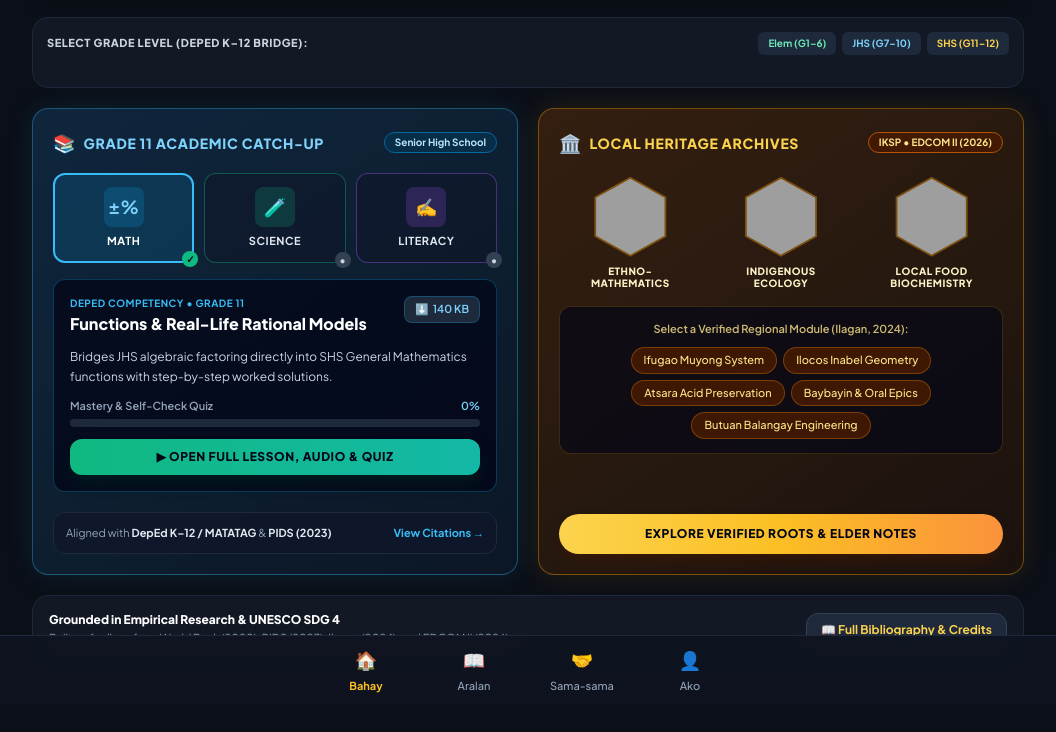
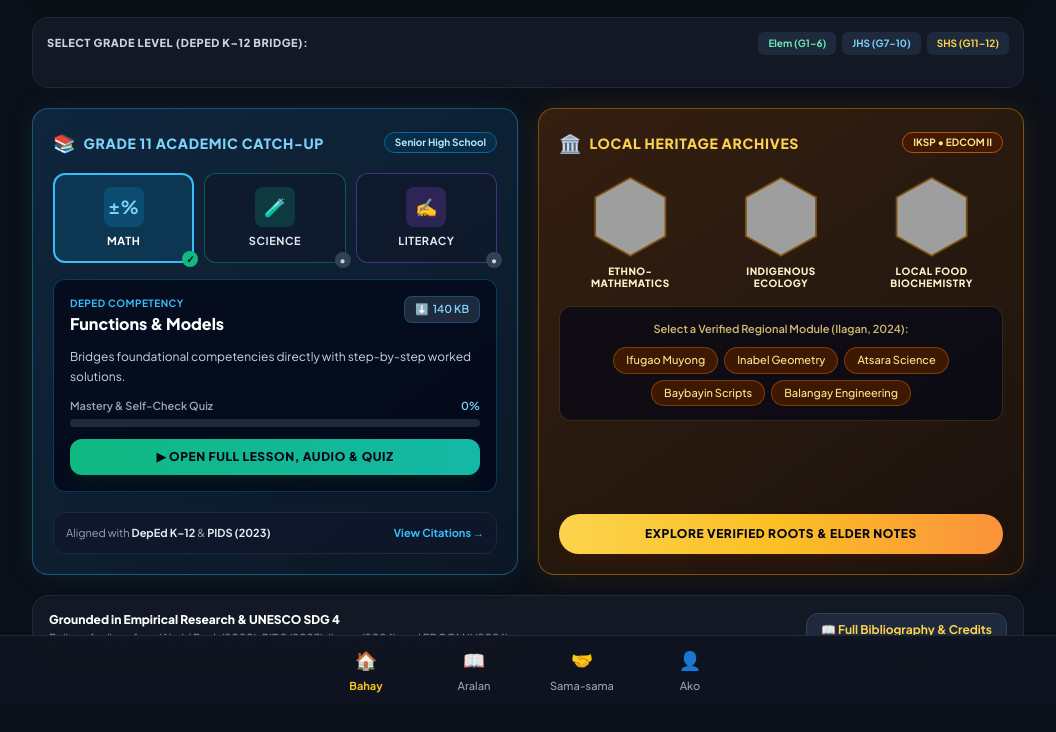
Before and after one commit to ajsilvestre25-max/Kultura-Aral, a plain HTML site: page index.html in a window 1280 px wide. Shown: the part 96-828 px from the top of the page, without its empty margins (112-1168 px from the left). Drawn offline with nearby package versions, Linux system fonts and the light colour scheme; grey boxes are pictures that could not be loaded.

Commit message:
Update index.html

```diff
--- a/index.html
+++ b/index.html
@@ -50,7 +50,7 @@
                 </div>
             </div>
 
-            <!-- Interactive Offline Mode & Saved Progress Pill -->
+            <!-- Offline Mode Pill -->
             <button id="offlineToggleBtn" onclick="toggleOfflineCache()" class="flex items-center gap-2.5 bg-gradient-to-r from-amber-600/90 to-orange-600/90 hover:from-amber-500 hover:to-orange-500 border border-amber-400/50 text-white px-3.5 py-2 rounded-xl text-left transition shadow-md cursor-pointer">
                 <span id="offlineIcon" class="text-base">🛡️</span>
                 <div>
@@ -64,7 +64,7 @@
             </button>
         </header>
 
-        <!-- GRADE 1–12 INTERACTIVE SELECTOR BAR -->
+        <!-- GRADE 1–12 SELECTOR BAR -->
         <section class="bg-[#121824] border border-slate-800 rounded-2xl p-3.5 space-y-2.5">
             <div class="flex flex-wrap items-center justify-between gap-2">
                 <span class="text-[11px] font-extrabold uppercase tracking-wider text-slate-300">Select Grade Level (DepEd K–12 Bridge):</span>
@@ -74,16 +74,15 @@
                     <button onclick="jumpStage(11)" class="px-2.5 py-1 rounded-md bg-slate-800 hover:bg-slate-700 text-amber-300 cursor-pointer">SHS (G11–12)</button>
                 </div>
             </div>
-            <!-- Scrollable Grade 1 to 12 Pills -->
             <div id="gradeSelector" class="flex items-center gap-2 overflow-x-auto no-scrollbar py-1">
-                <!-- Populated dynamically via JS for Grades 1-12 -->
+                <!-- Dynamically populated via JavaScript -->
             </div>
         </section>
 
         <!-- Dual Feature Grid -->
         <div id="mainGrid" class="grid grid-cols-1 lg:grid-cols-2 gap-5">
 
-            <!-- LEFT CARD: VERIFIED ACADEMIC CATCH-UP (GRADES 1-12) -->
+            <!-- LEFT CARD: ACADEMIC CATCH-UP -->
             <section id="academicSection" class="card-academic rounded-2xl p-5 flex flex-col justify-between space-y-5">
                 <div class="space-y-4">
                     <div class="flex items-center justify-between gap-2">
@@ -96,7 +95,7 @@
                         </span>
                     </div>
 
-                    <!-- 3 Subject Selector Tiles -->
+                    <!-- 3 Subject Tiles -->
                     <div class="grid grid-cols-3 gap-2.5">
                         <button onclick="selectSubject('math')" id="sub-math" class="subject-btn group relative bg-sky-900/50 border-2 border-sky-400 rounded-xl p-3 flex flex-col items-center justify-center gap-1.5 transition cursor-pointer">
                             <div class="w-10 h-10 rounded-lg bg-sky-500/20 flex items-center justify-center text-sky-300 font-bold text-lg">±%</div>
@@ -121,8 +120,8 @@
                     <div class="bg-slate-950/75 border border-sky-500/30 rounded-xl p-4 space-y-3">
                         <div class="flex items-start justify-between gap-2">
                             <div>
-                                <p id="featuredCode" class="text-[10px] font-bold uppercase tracking-wider text-sky-400">DepEd Competency • Grade 11</p>
-                                <h3 id="featuredTitle" class="text-base font-extrabold text-white leading-snug mt-0.5">Functions & Real-Life Rational Models</h3>
+                                <p id="featuredCode" class="text-[10px] font-bold uppercase tracking-wider text-sky-400">DepEd Competency</p>
+                                <h3 id="featuredTitle" class="text-base font-extrabold text-white leading-snug mt-0.5">Functions & Models</h3>
                             </div>
                             <button onclick="downloadActiveLesson()" id="downloadChip" class="flex items-center gap-1 bg-slate-800 hover:bg-slate-700 text-sky-300 border border-sky-500/30 px-2.5 py-1 rounded-lg text-[11px] font-semibold transition shrink-0 cursor-pointer">
                                 <span>⬇️</span> <span id="featuredSize">140 KB</span>
@@ -130,7 +129,7 @@
                         </div>
 
                         <p id="featuredShortDesc" class="text-xs text-slate-300 leading-relaxed">
-                            Bridges JHS algebraic factoring directly into SHS General Mathematics functions with step-by-step worked solutions.
+                            Bridges foundational competencies directly with step-by-step worked solutions.
                         </p>
 
                         <!-- Progress Bar -->
@@ -150,14 +149,13 @@
                     </div>
                 </div>
 
-                <!-- Source Credit Footer inside Academic Card -->
                 <div class="bg-slate-900/80 border border-slate-800 rounded-xl p-3 flex items-center justify-between gap-2 text-[11px]">
-                    <span class="text-slate-400">Aligned with <strong class="text-slate-200">DepEd K–12 / MATATAG</strong> & <strong class="text-slate-200">PIDS (2023)</strong></span>
+                    <span class="text-slate-400">Aligned with <strong class="text-slate-200">DepEd K–12</strong> & <strong class="text-slate-200">PIDS (2023)</strong></span>
                     <button onclick="openCitationsModal()" class="text-sky-400 hover:underline font-bold shrink-0 cursor-pointer">View Citations →</button>
                 </div>
             </section>
 
-            <!-- RIGHT CARD: VERIFIED LOCAL HERITAGE ARCHIVES -->
+            <!-- RIGHT CARD: LOCAL HERITAGE ARCHIVES -->
             <section id="heritageSection" class="card-heritage rounded-2xl p-5 flex flex-col justify-between space-y-5">
                 <div class="space-y-4">
                     <div class="flex items-center justify-between gap-2">
@@ -166,53 +164,41 @@
                             <h2 class="font-extrabold text-sm tracking-wider uppercase text-amber-300">Local Heritage Archives</h2>
                         </div>
                         <span class="text-[10px] font-bold text-amber-200 bg-amber-950/90 px-2.5 py-0.5 rounded-full border border-amber-700">
-                            IKSP • EDCOM II (2026)
+                            IKSP • EDCOM II
                         </span>
                     </div>
 
-                    <!-- 3 Hexagonal Cultural Badges -->
                     <div class="grid grid-cols-3 gap-2 pt-1">
                         <button onclick="openHeritageStory('inabel')" class="flex flex-col items-center text-center group cursor-pointer">
                             <div class="w-20 h-20 hex-clip bg-amber-500/40 p-0.5 transition transform group-hover:scale-105">
-                                <img src="https://images.unsplash.com/photo-1606760227091-3dd870d97f1d?auto=format&fit=crop&w=300&q=80" alt="Inabel Weaving" class="w-full h-full object-cover hex-clip">
+                                <img src="https://images.unsplash.com/photo-1606760227091-3dd870d97f1d?auto=format&fit=crop&w=300&q=80" alt="Inabel" class="w-full h-full object-cover hex-clip">
                             </div>
                             <span class="mt-2 text-[10px] font-extrabold uppercase tracking-wider text-amber-100 leading-tight">Ethno-<br>Mathematics</span>
                         </button>
 
                         <button onclick="openHeritageStory('muyong')" class="flex flex-col items-center text-center group cursor-pointer">
                             <div class="w-20 h-20 hex-clip bg-amber-500/40 p-0.5 transition transform group-hover:scale-105">
-                                <img src="https://images.unsplash.com/photo-1500382017468-9049fed747ef?auto=format&fit=crop&w=300&q=80" alt="Ifugao Muyong" class="w-full h-full object-cover hex-clip">
+                                <img src="https://images.unsplash.com/photo-1500382017468-9049fed747ef?auto=format&fit=crop&w=300&q=80" alt="Muyong" class="w-full h-full object-cover hex-clip">
                             </div>
                             <span class="mt-2 text-[10px] font-extrabold uppercase tracking-wider text-amber-100 leading-tight">Indigenous<br>Ecology</span>
                         </button>
 
                         <button onclick="openHeritageStory('atsara')" class="flex flex-col items-center text-center group cursor-pointer">
                             <div class="w-20 h-20 hex-clip bg-amber-500/40 p-0.5 transition transform group-hover:scale-105">
-                                <img src="https://images.unsplash.com/photo-1518509562904-e7ef99cdcc86?auto=format&fit=crop&w=300&q=80" alt="Food Science" class="w-full h-full object-cover hex-clip">
+                                <img src="https://images.unsplash.com/photo-1518509562904-e7ef99cdcc86?auto=format&fit=crop&w=300&q=80" alt="Atsara" class="w-full h-full object-cover hex-clip">
                             </div>
                             <span class="mt-2 text-[10px] font-extrabold uppercase tracking-wider text-amber-100 leading-tight">Local Food<br>Biochemistry</span>
                         </button>
                     </div>
 
-                    <!-- Interactive Verified Modules -->
                     <div class="bg-slate-950/65 border border-amber-500/20 rounded-xl p-3.5 space-y-2.5">
                         <p class="text-[11px] text-amber-200/80 font-semibold text-center">Select a Verified Regional Module (Ilagan, 2024):</p>
                         <div class="flex flex-wrap justify-center gap-1.5">
-                            <button onclick="openHeritageStory('muyong')" class="px-3 py-1 rounded-full text-[11px] font-medium bg-amber-950/90 hover:bg-amber-800 text-amber-200 border border-amber-600/40 transition cursor-pointer">
-                                Ifugao Muyong System
-                            </button>
-                            <button onclick="openHeritageStory('inabel')" class="px-3 py-1 rounded-full text-[11px] font-medium bg-amber-950/90 hover:bg-amber-800 text-amber-200 border border-amber-600/40 transition cursor-pointer">
-                                Ilocos Inabel Geometry
-                            </button>
-                            <button onclick="openHeritageStory('atsara')" class="px-3 py-1 rounded-full text-[11px] font-medium bg-amber-950/90 hover:bg-amber-800 text-amber-200 border border-amber-600/40 transition cursor-pointer">
-                                Atsara Acid Preservation
-                            </button>
-                            <button onclick="openHeritageStory('baybayin')" class="px-3 py-1 rounded-full text-[11px] font-medium bg-amber-950/90 hover:bg-amber-800 text-amber-200 border border-amber-600/40 transition cursor-pointer">
-                                Baybayin & Oral Epics
-                            </button>
-                            <button onclick="openHeritageStory('balangay')" class="px-3 py-1 rounded-full text-[11px] font-medium bg-amber-950/90 hover:bg-amber-800 text-amber-200 border border-amber-600/40 transition cursor-pointer">
-                                Butuan Balangay Engineering
-                            </button>
+                            <button onclick="openHeritageStory('muyong')" class="px-3 py-1 rounded-full text-[11px] font-medium bg-amber-950/90 hover:bg-amber-800 text-amber-200 border border-amber-600/40 transition cursor-pointer">Ifugao Muyong</button>
+                            <button onclick="openHeritageStory('inabel')" class="px-3 py-1 rounded-full text-[11px] font-medium bg-amber-950/90 hover:bg-amber-800 text-amber-200 border border-amber-600/40 transition cursor-pointer">Inabel Geometry</button>
+                            <button onclick="openHeritageStory('atsara')" class="px-3 py-1 rounded-full text-[11px] font-medium bg-amber-950/90 hover:bg-amber-800 text-amber-200 border border-amber-600/40 transition cursor-pointer">Atsara Science</button>
+                            <button onclick="openHeritageStory('baybayin')" class="px-3 py-1 rounded-full text-[11px] font-medium bg-amber-950/90 hover:bg-amber-800 text-amber-200 border border-amber-600/40 transition cursor-pointer">Baybayin Scripts</button>
+                            <button onclick="openHeritageStory('balangay')" class="px-3 py-1 rounded-full text-[11px] font-medium bg-amber-950/90 hover:bg-amber-800 text-amber-200 border border-amber-600/40 transition cursor-pointer">Balangay Engineering</button>
                         </div>
                     </div>
                 </div>
@@ -224,7 +210,7 @@
 
         </div>
 
-        <!-- ACADEMIC CITATIONS & CREDITS BANNER -->
+        <!-- Citation Banner -->
         <section class="bg-[#121824] border border-slate-800 rounded-2xl p-4 flex flex-wrap items-center justify-between gap-3">
             <div class="space-y-0.5">
                 <div class="text-xs font-extrabold text-white">Grounded in Empirical Research & UNESCO SDG 4</div>
@@ -259,7 +245,7 @@
         </div>
     </nav>
 
-    <!-- FULL INTERACTIVE LESSON, AUDIO & QUIZ MODAL -->
+    <!-- Modal Container -->
     <div id="appModal" class="fixed inset-0 bg-black/85 backdrop-blur-sm hidden items-center justify-center p-4 z-50">
         <div class="bg-[#131b29] border border-slate-700 rounded-2xl max-w-2xl w-full p-6 space-y-4 shadow-2xl max-h-[90vh] overflow-y-auto">
             <div class="flex items-start justify-between gap-3 border-b border-slate-800 pb-3">
@@ -267,4 +253,16 @@
                     <span id="modalBadge" class="text-[10px] font-extrabold uppercase tracking-wider px-2.5 py-0.5 rounded-full bg-emerald-500/20 text-emerald-300 border border-emerald-500/40">
                         Verified Module
                     </span>
-                    <h3 id="modalTitle" class="text-xl fon
+                    <h3 id="modalTitle" class="text-xl font-extrabold text-white mt-2">Lesson Title</h3>
+                </div>
+                <button onclick="closeModal()" class="w-8 h-8 rounded-full bg-slate-800 hover:bg-slate-700 text-slate-300 flex items-center justify-center font-bold cursor-pointer">✕</button>
+            </div>
+
+            <div id="modalBody" class="text-sm text-slate-300 leading-relaxed space-y-4">
+                <!-- Dynamic Content -->
+            </div>
+
+            <div class="pt-3 border-t border-slate-800 flex flex-wrap justify-between items-center gap-2">
+                <span id="modalCreditFooter" class="text-[10px] text-slate-400">Verified Peer & Faculty Content</span>
+                <div class="flex gap-2">
+                    <button onclick="closeModal()" class="px-4 py-2 rounded-xl bg-slate-800 hover:bg-slate-700 text-xs font
```
